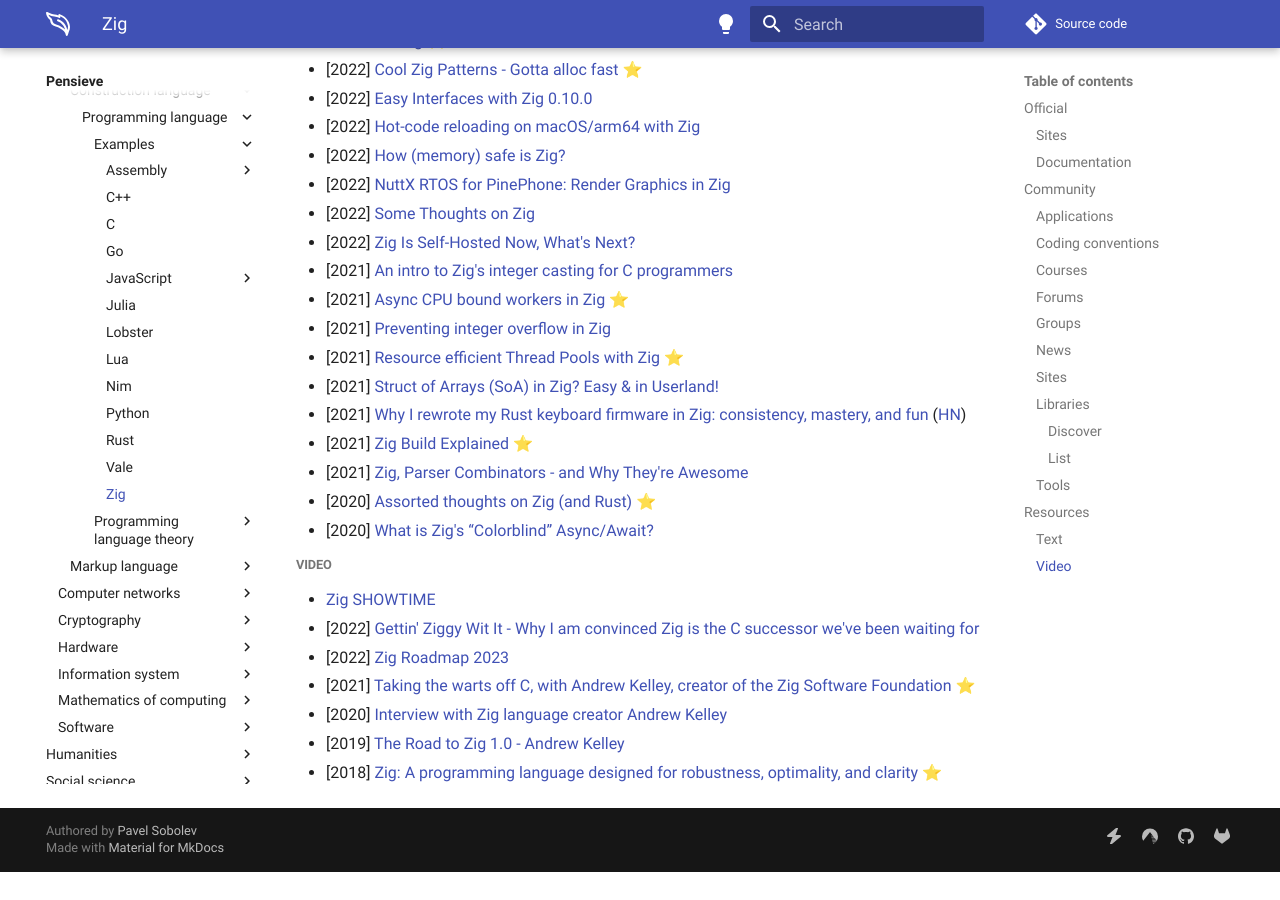
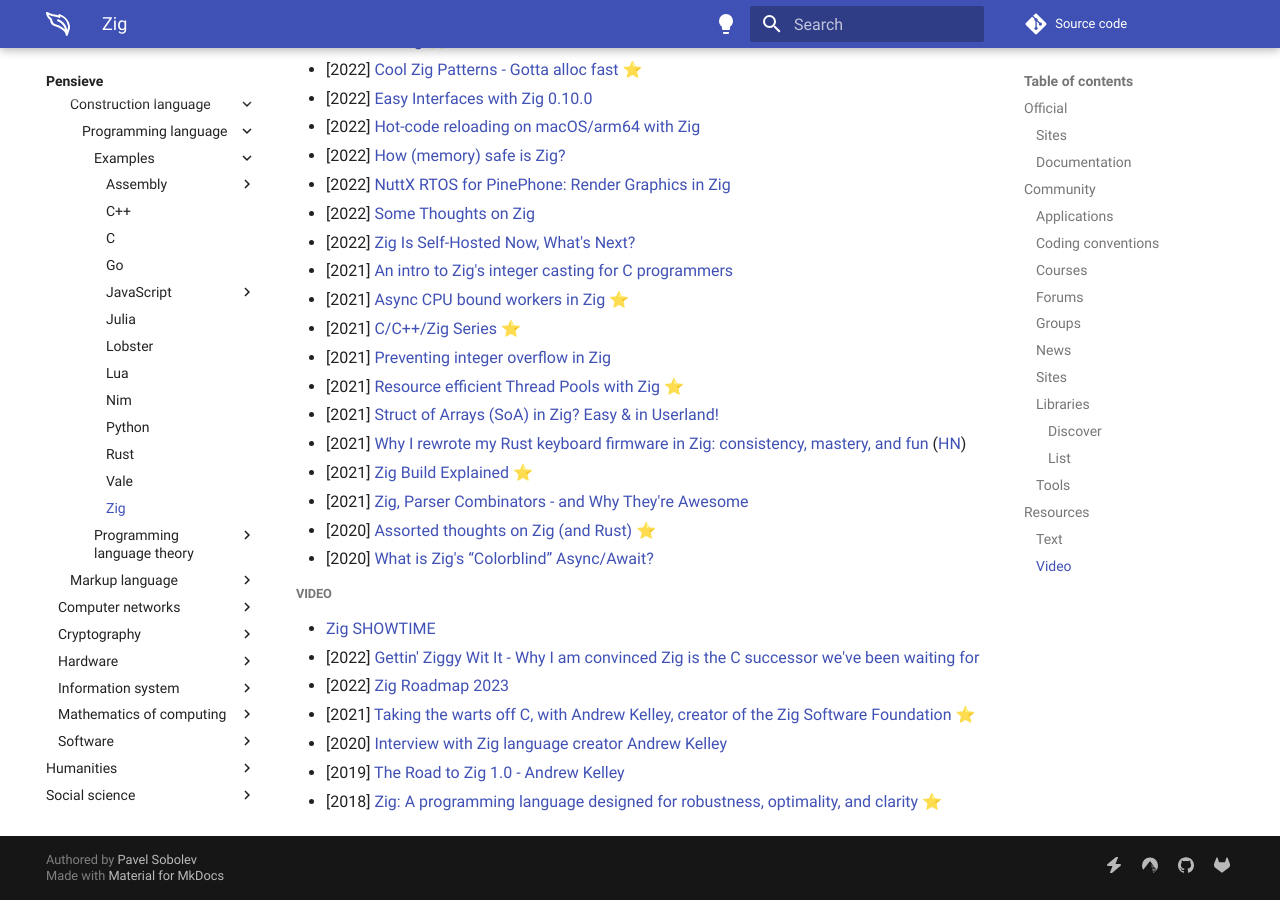
Before and after one commit to paveloom/paveloom.dev, an MkDocs documentation site: the page built from content/pensieve/zig.md, in a window 1280 px wide and 900 px high, scrolled down 1778 px. Built offline with MkDocs 1.6.1 and Material for MkDocs 9.7.7, drawn with Linux system fonts in a browser that asks for light colours; comment, search, counter and statistics services are not loaded; before the commit the page ends 2650 px from its top, so only the background shows below that.

Commit message:
Pensieve: update the Zig page.

```diff
--- a/content/pensieve/zig.md
+++ b/content/pensieve/zig.md
@@ -72,6 +72,7 @@
 - [2022] [Zig Is Self-Hosted Now, What's Next?](https://kristoff.it/blog/zig-self-hosted-now-what)
 - [2021] [An intro to Zig's integer casting for C programmers](https://www.lagerdata.com/articles/an-intro-to-zigs-integer-casting-for-c-programmers)
 - [2021] [Async CPU bound workers in Zig](https://dev.to/stein/async-cpu-bound-workers-in-zig-24b0) ⭐
+- [2021] [C/C++/Zig Series](https://zig.news/kristoff/series/3) ⭐
 - [2021] [Preventing integer overflow in Zig](https://www.lagerdata.com/articles/preventing-integer-overflow-in-zig)
 - [2021] [Resource efficient Thread Pools with Zig](https://zig.news/kprotty/resource-efficient-thread-pools-with-zig-3291) ⭐
 - [2021] [Struct of Arrays (SoA) in Zig? Easy & in Userland!](https://zig.news/kristoff/struct-of-arrays-soa-in-zig-easy-in-userland-40m0)
```
